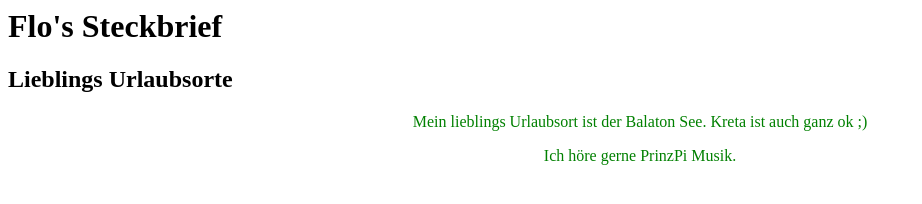
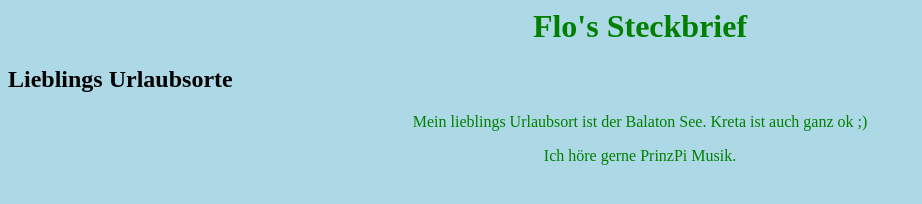
Before and after one commit to tarlosfl/tarlosfl.github.io, a plain HTML site: page index.html in a window 1280 px wide. Shown: the whole page, without its empty margins (0-922 px from the left). Drawn offline with Linux system fonts and the light colour scheme.

Commit message:
Update index.html

```diff
--- a/index.html
+++ b/index.html
@@ -3,6 +3,15 @@
   <head>
 
     <style>
+      body {
+          background-color: lightblue;
+      }
+
+      h1 {
+          color: green;
+          text-align: center;
+      }
+
       p {
         color: green;
         text-align: center;
```
